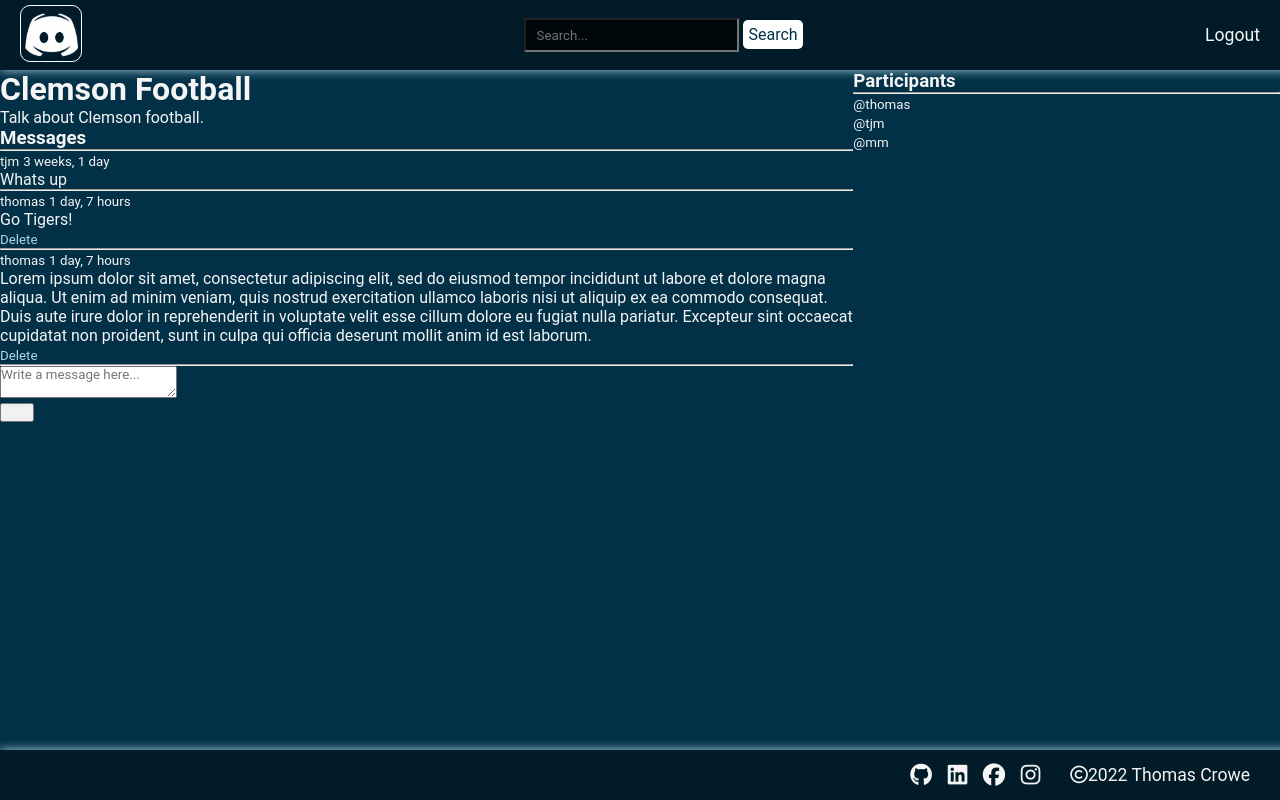
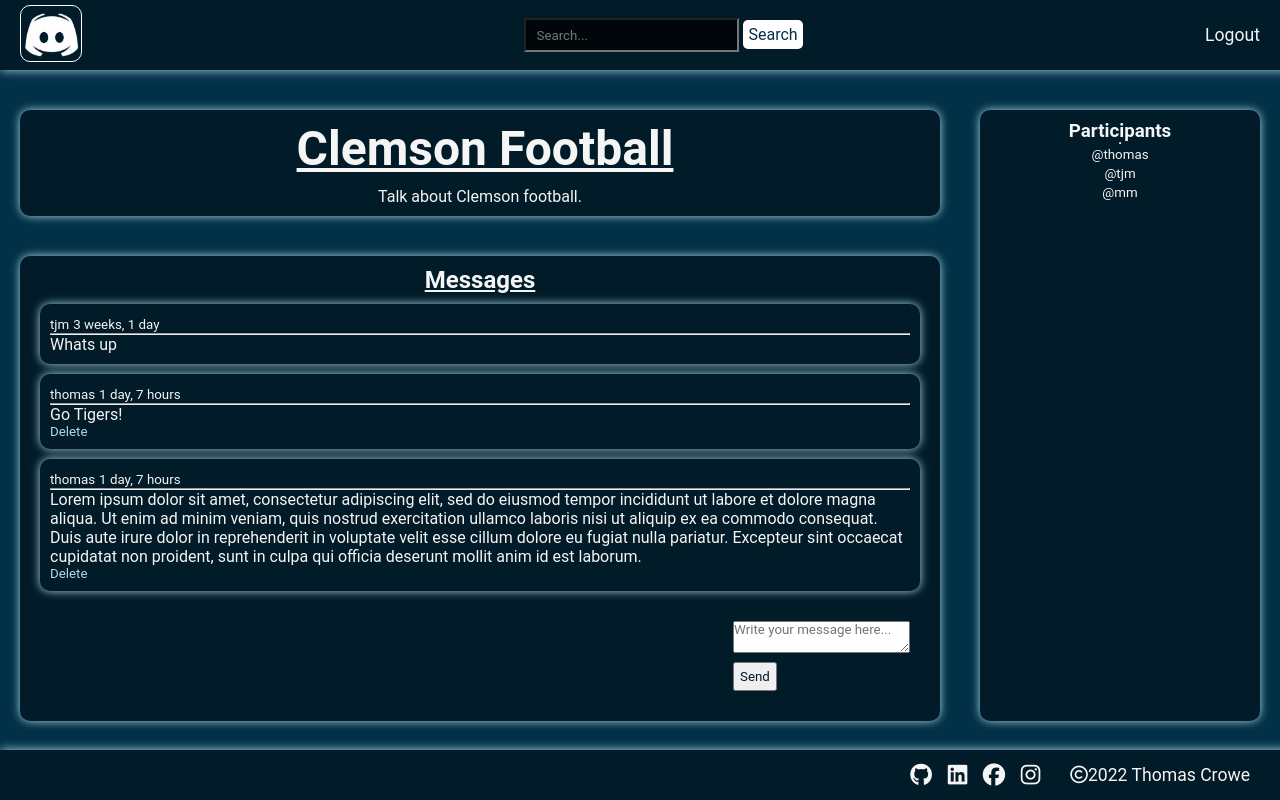
Before and after one commit to wtcrowe4/discord, a Django app: page /room/9 in a window 1280 px wide. Run offline with Django 4.2, Linux system fonts and the light colour scheme; a user stored in the database is signed in; data comes from the database, SQL or seed files in the repository; both versions use the stored data as it was after the commit; some libraries are stand-ins or nearby versions.

Commit message:
Room page styled

```diff
--- a/app/templates/app/room.html
+++ b/app/templates/app/room.html
@@ -1,4 +1,5 @@
 {% extends 'main.html' %}
+{% load static %}
 
 {% block content %}
 
@@ -6,11 +7,12 @@
 
 <div class="room-container">
     <div>
-        <h1>{{  room.name  }}</h1>
-        <p>{{ room.description }}</p>
+        <div id="room-header">
+            <h1 id="room-name">{{  room.name  }}</h1>
+            <p>{{ room.description }}</p>
+        </div>
         <div class="comment-wrapper">
             <h3>Messages</h3>
-            <hr>
             <div>
 
                 {% for message in room_messages %}
@@ -18,6 +20,7 @@
                         <div>
                             <small>{{ message.user.username }}</small>
                             <small>{{ message.created|timesince }}</small>
+                            <hr>
                         </div>
                         <div>
                             {{ message.message }}
@@ -26,7 +29,7 @@
                         <small><a href="{% url 'delete-message' message.id %}">Delete</a></small>
                         {% endif %}
                     </div>
-                    <hr>
+
                 {% endfor %}
 
             </div>
@@ -38,7 +41,7 @@
                     {% csrf_token %}
 
                     <div>
-                        <textarea name="message" id="message" placeholder="Write a message here..."></textarea>
+                        <textarea name="message" id="message" placeholder="Write your message here..."></textarea>
                     </div>
                     <div>
                         <button type="submit">Send</button>
@@ -50,14 +53,14 @@
 
         </div>
     </div>
-    <div>
+    <div id="room-participants">
         <h3>Participants</h3>
         <hr>
 
         {% for participant in participants %}
             <div>
                 <!-- add participant name here     -->
-                <small>@{{ participant.username }}</small>
+                <a href="{% url 'profile' user.id %}"><small>@{{ participant.username }}</small></a>
             </div>
         {% endfor %}
 
--- a/static/styles/css/main.css
+++ b/static/styles/css/main.css
@@ -285,6 +285,95 @@
   color: white;
 }
 
+mixin section_container {
+  display: flex;
+  flex-direction: column;
+  align-items: center;
+  justify-content: flex-start;
+  padding: 10px;
+  background-color: rgb(1, 27, 40);
+  border-radius: 10px;
+  margin: 20px;
+  margin-top: 40px;
+  box-shadow: 0px 0px 10px 0px lightblue;
+}
+
+.comment-wrapper {
+  display: flex;
+  flex-direction: column;
+  align-items: center;
+  justify-content: flex-start;
+  padding: 10px;
+  background-color: rgb(1, 27, 40);
+  border-radius: 10px;
+  margin: 20px;
+  margin-top: 40px;
+  box-shadow: 0px 0px 10px 0px lightblue;
+  align-items: flex-start;
+}
+.comment-wrapper h3 {
+  align-self: center;
+  text-decoration: underline;
+  font-size: 1.5rem;
+}
+.comment-wrapper .message {
+  display: flex;
+  flex-direction: column;
+  padding-top: 20px;
+  padding: 10px;
+  margin: 10px;
+  background-color: rgb(1, 27, 40);
+  border-radius: 10px;
+  box-shadow: 0px 0px 10px 0px lightblue;
+}
+.comment-wrapper .comment-form {
+  align-self: flex-end;
+  padding-top: 40px;
+  padding: 20px;
+}
+.comment-wrapper .comment-form textarea {
+  color: rgb(1, 27, 40);
+}
+.comment-wrapper .comment-form button {
+  color: rgb(1, 27, 40);
+  align-self: flex-end;
+  padding: 5px;
+  margin-top: 5px;
+}
+
+#room-header {
+  display: flex;
+  flex-direction: column;
+  align-items: center;
+  justify-content: flex-start;
+  padding: 10px;
+  background-color: rgb(1, 27, 40);
+  border-radius: 10px;
+  margin: 20px;
+  margin-top: 40px;
+  box-shadow: 0px 0px 10px 0px lightblue;
+}
+
+#room-participants {
+  display: flex;
+  flex-direction: column;
+  align-items: center;
+  justify-content: flex-start;
+  padding: 10px;
+  background-color: rgb(1, 27, 40);
+  border-radius: 10px;
+  margin: 20px;
+  margin-top: 40px;
+  box-shadow: 0px 0px 10px 0px lightblue;
+}
+
+#room-name {
+  font-size: 3rem;
+  padding-bottom: 10px;
+  padding-left: 10px;
+  text-decoration: underline;
+}
+
 * {
   margin: 0;
   padding: 0;
@@ -299,7 +388,7 @@ a {
 
 .room-container {
   display: grid;
-  grid-template-columns: 2fr 1fr;
+  grid-template-columns: 3fr 1fr;
 }
 
 body {
--- /dev/null
+++ b/static/styles/scss/_room.scss
@@ -0,0 +1,67 @@
+mixin section_container {
+    display: flex;
+    flex-direction: column;
+    align-items: center;
+    justify-content: flex-start;
+    padding: 10px;
+
+    background-color: rgb(1, 27, 40);
+    border-radius: 10px;
+    margin: 20px;
+    margin-top: 40px;
+    box-shadow: 0px 0px 10px 0px lightblue;
+}
+
+.comment-wrapper {
+    @include section_container;
+    align-items: flex-start;
+    h3 {
+        align-self: center;
+        text-decoration: underline;
+        font-size: 1.5rem;
+    }
+
+    .message {
+        display: flex;
+        flex-direction: column;
+        padding-top: 20px;
+        padding: 10px;
+        margin: 10px;
+        background-color: rgb(1, 27, 40);
+        border-radius: 10px;
+        box-shadow: 0px 0px 10px 0px lightblue;
+
+    }
+
+    .comment-form {
+        align-self: flex-end;
+        padding-top: 40px;
+        padding:20px;
+
+        textarea {
+            color:rgb(1, 27, 40);
+        }
+
+        button{
+            color:rgb(1, 27, 40);
+            align-self: flex-end;
+            padding: 5px;
+            margin-top: 5px;
+        }
+    }
+}
+
+#room-header{
+    @include section_container;
+}
+
+#room-participants{
+    @include section_container;
+}
+
+#room-name {
+    font-size: 3rem;
+    padding-bottom: 10px;
+    padding-left: 10px;
+    text-decoration: underline;
+}
--- a/static/styles/scss/main.scss
+++ b/static/styles/scss/main.scss
@@ -1,7 +1,9 @@
-@import 'navbar.scss';
-@import 'home.scss';
-@import 'login.scss';
-@import 'register.scss';
+@import 'navbar';
+@import 'home';
+@import 'login';
+@import 'register';
+@import 'room';
+@import 'profile';
 
 * {
     margin: 0;
@@ -19,7 +21,7 @@ a {
 
 .room-container {
     display: grid;
-    grid-template-columns: 2fr 1fr;
+    grid-template-columns: 3fr 1fr;
 
 }
 
```
Also changed, not shown: db.sqlite3, static/images/gen-user.webp (added), static/styles/scss/_profile.scss (added), 1 other file.
